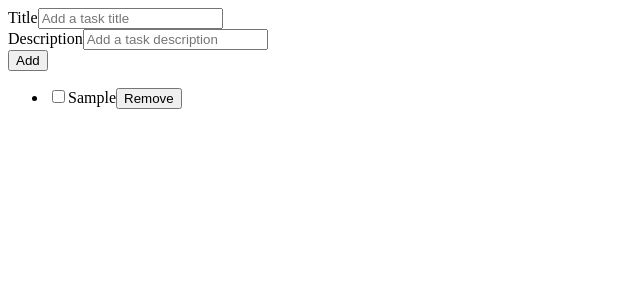
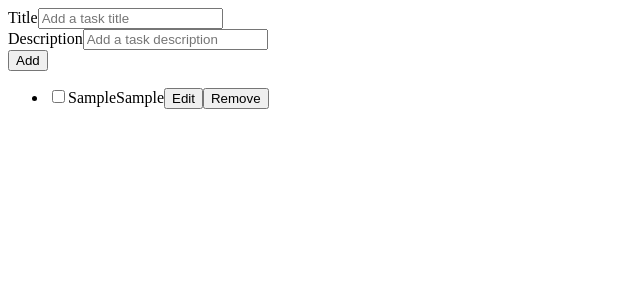
Before and after one commit to clauprudente/Todo-Portal, a React (Vite) app: page / in a window 1280 px wide. Both pictures are taken after typing "Sample", "Sample" into the empty fields and a click on the button "Add". Shown: the top 300 px of the page, without its empty margins (0-640 px from the left). Built offline with nearby package versions, Linux system fonts and the light colour scheme.

Commit message:
feat: add update todo item

```diff
--- a/src/App.tsx
+++ b/src/App.tsx
@@ -4,12 +4,16 @@ import { TodoList } from './components/TodoList'
 import { useTodos } from "./hooks/useTodos"
 
 function App() {
-  const { todos, addTodo, toggleTodo, deleteTodo } = useTodos();
+  const { todos, addTodo, toggleTodo, deleteTodo, updateTodo } = useTodos();
 
 
   return (<>
     <TodoForm onAdd={addTodo} />
-    <TodoList todos={todos} onToggle={toggleTodo} onDelete={deleteTodo} />
+    <TodoList
+      todos={todos}
+      onToggle={toggleTodo}
+      onDelete={deleteTodo}
+      onUpdate={updateTodo} />
   </>
   )
 }
--- a/src/components/TodoForm.tsx
+++ b/src/components/TodoForm.tsx
@@ -6,11 +6,11 @@ type TodoFormProps = {
 };
 
 export function TodoForm({ onAdd }: TodoFormProps) {
-    const [title, setTitle] = useState("");
-    const [description, setDescription] = useState("");
+    const [title, setTitle] = useState<string>("");
+    const [description, setDescription] = useState<string>("");
     const [error, setError] = useState<string | null>(null);
 
-    const handleSubmit = (event: React.FormEvent<HTMLFormElement>) => {
+    const handleSubmit = (event: React.FormEvent<HTMLFormElement>): void => {
         event.preventDefault();
         const validationError = validateTitle(title);
         if (validationError) {
--- a/src/components/TodoItem.tsx
+++ b/src/components/TodoItem.tsx
@@ -1,14 +1,66 @@
 
-import type { Todo } from "@/types/todo";
+import { useState } from "react";
+import type { Todo, UpdateTodoInput } from "@/types/todo";
+import { validateTitle } from "@/utils/todo";
 
 type TodoItemProps = {
     todo: Todo;
     onToggle: (id: string) => void;
     onDelete: (id: string) => void;
+    onUpdate: (id: string, patch: UpdateTodoInput) => void;
 };
 
-export function TodoItem({ todo, onToggle, onDelete }: TodoItemProps) {
-    return (
+export function TodoItem({ todo, onToggle, onDelete, onUpdate }: TodoItemProps) {
+    const [isEditing, setIsEditing] = useState<boolean>(false);
+    const [title, setTitle] = useState<string>(todo.title);
+    const [description, setDescription] = useState<string>(todo.description ?? "");
+    const [error, setError] = useState<string | null>(null);
+
+    const handleSave = (): void => {
+        const validationError = validateTitle(title);
+        if (validationError) {
+            setError(validationError);
+            return;
+        }
+        onUpdate(todo.id, {
+            title: title.trim(),
+            description: description.trim() || undefined,
+        });
+        setIsEditing(false);
+        setError(null);
+    };
+
+    const handleCancel = (): void => {
+        setTitle(todo.title);
+        setDescription(todo.description ?? "");
+        setError(null);
+        setIsEditing(false);
+    };
+
+    return (isEditing ?
+        <li>
+            <input
+                aria-label="Edit title"
+                value={title}
+                onChange={(e) => {
+                    setTitle(e.target.value);
+                }}
+                aria-invalid={error ? true : undefined}
+            />
+            {error && (
+                <span id="title-error" role="alert">
+                    {error}
+                </span>
+            )}
+            <input
+                aria-label="Edit description"
+                value={description}
+                onChange={(e) => setDescription(e.target.value)}
+            />
+            <button type="button" onClick={handleSave}>Save</button>
+            <button type="button" onClick={handleCancel}>Cancel</button>
+        </li>
+        :
         <li>
             <input
                 type="checkbox"
@@ -16,6 +68,8 @@ export function TodoItem({ todo, onToggle, onDelete }: TodoItemProps) {
                 onChange={() => onToggle(todo.id)}
             />
             <span>{todo.title}</span>
+            {todo.description && <span>{todo.description}</span>}
+            <button type="button" onClick={() => setIsEditing(true)}>Edit</button>
             <button type="button" onClick={() => onDelete(todo.id)}>Remove</button>
         </li>
     );
--- a/src/components/TodoList.tsx
+++ b/src/components/TodoList.tsx
@@ -1,21 +1,24 @@
 
 import { TodoItem } from "./TodoItem"
-import type { Todo } from "@/types/todo";
+import type { Todo, UpdateTodoInput } from "@/types/todo";
 
 type TodoListProps = {
     todos: Todo[];
     onToggle: (id: string) => void;
     onDelete: (id: string) => void;
+    onUpdate: (id: string, patch: UpdateTodoInput) => void;
 };
 
-export function TodoList({ todos, onToggle, onDelete }: TodoListProps) {
+export function TodoList({ todos, onToggle, onDelete, onUpdate }: TodoListProps) {
     return (<ul>
         {todos.map((todo) =>
             <TodoItem
                 key={todo.id}
                 todo={todo}
                 onToggle={onToggle}
-                onDelete={onDelete} />
+                onDelete={onDelete}
+                onUpdate={onUpdate} />
+
 
         )}
     </ul>);
--- a/src/hooks/useTodos.ts
+++ b/src/hooks/useTodos.ts
@@ -1,5 +1,5 @@
 import { useState, useEffect } from "react";
-import type { Todo } from "@/types/todo";
+import type { Todo, UpdateTodoInput } from "@/types/todo";
 import { getTodos, saveTodos } from "@/services/todo.storage";
 import { createTodo } from "@/utils/todo";
 
@@ -18,7 +18,7 @@ export function useTodos() {
             updatedTodo]);
     }
 
-    const toggleTodo = (id: string) => {
+    const toggleTodo = (id: string): void => {
         setTodos((prev) =>
             prev.map((todo) =>
                 todo.id === id ? { ...todo, completed: !todo.completed } : todo
@@ -26,14 +26,23 @@ export function useTodos() {
         );
     };
 
-    const deleteTodo = (id: string) => {
+    const deleteTodo = (id: string): void => {
         setTodos((prev) => prev.filter((todo) => todo.id !== id));
     }
+
+    const updateTodo = (id: string, patch: UpdateTodoInput): void => {
+        setTodos((prev) =>
+            prev.map((todo) =>
+                todo.id === id ? { ...todo, ...patch } : todo
+            )
+        );
+    };
 
     return {
         todos,
         addTodo,
         toggleTodo,
-        deleteTodo
+        deleteTodo,
+        updateTodo,
     };
 }
--- a/src/types/todo.ts
+++ b/src/types/todo.ts
@@ -7,3 +7,5 @@ export type Todo = {
 }
 
 export type CreateTodoInput = Omit<Todo, 'id' | 'created_at' | 'completed'>;
+
+export type UpdateTodoInput = Partial<Pick<Todo, 'title' | 'description' | 'completed'>>;
```
